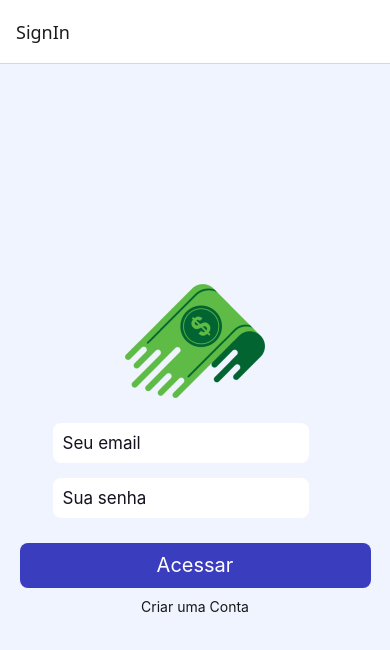
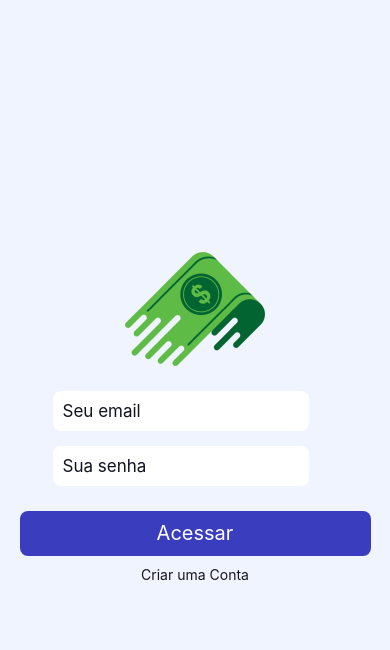
Before and after one commit to NicolasOBP/AppFinancas-Curso-Fabrica-de-Aplicativos, a React Native app: screen /SignIn in a window 390 px wide. Shown: the top 650 px of the page. Built offline with nearby package versions, Linux system fonts and the light colour scheme.

Commit message:
feat: add type definitions for Auth stack

```diff
--- a/src/Routes/auth.routes.tsx
+++ b/src/Routes/auth.routes.tsx
@@ -8,7 +8,11 @@ const AuthStack = createNativeStackNavigator();
 export default function AuthRoutes() {
   return (
     <AuthStack.Navigator>
-      <AuthStack.Screen name="SignIn" component={SignIn} />
+      <AuthStack.Screen
+        name="SignIn"
+        component={SignIn}
+        options={{ headerShown: false }}
+      />
       <AuthStack.Screen name="SignUp" component={SignUp} />
     </AuthStack.Navigator>
   );
--- /dev/null
+++ b/src/Routes/types/auth.ts
@@ -0,0 +1,4 @@
+export type AuthStackParamList = {
+  SignIn: undefined;
+  SignUp: undefined;
+};
```
Also changed, not shown: src/Routes/types/screenProps.ts (added, +10 -0 lines).
